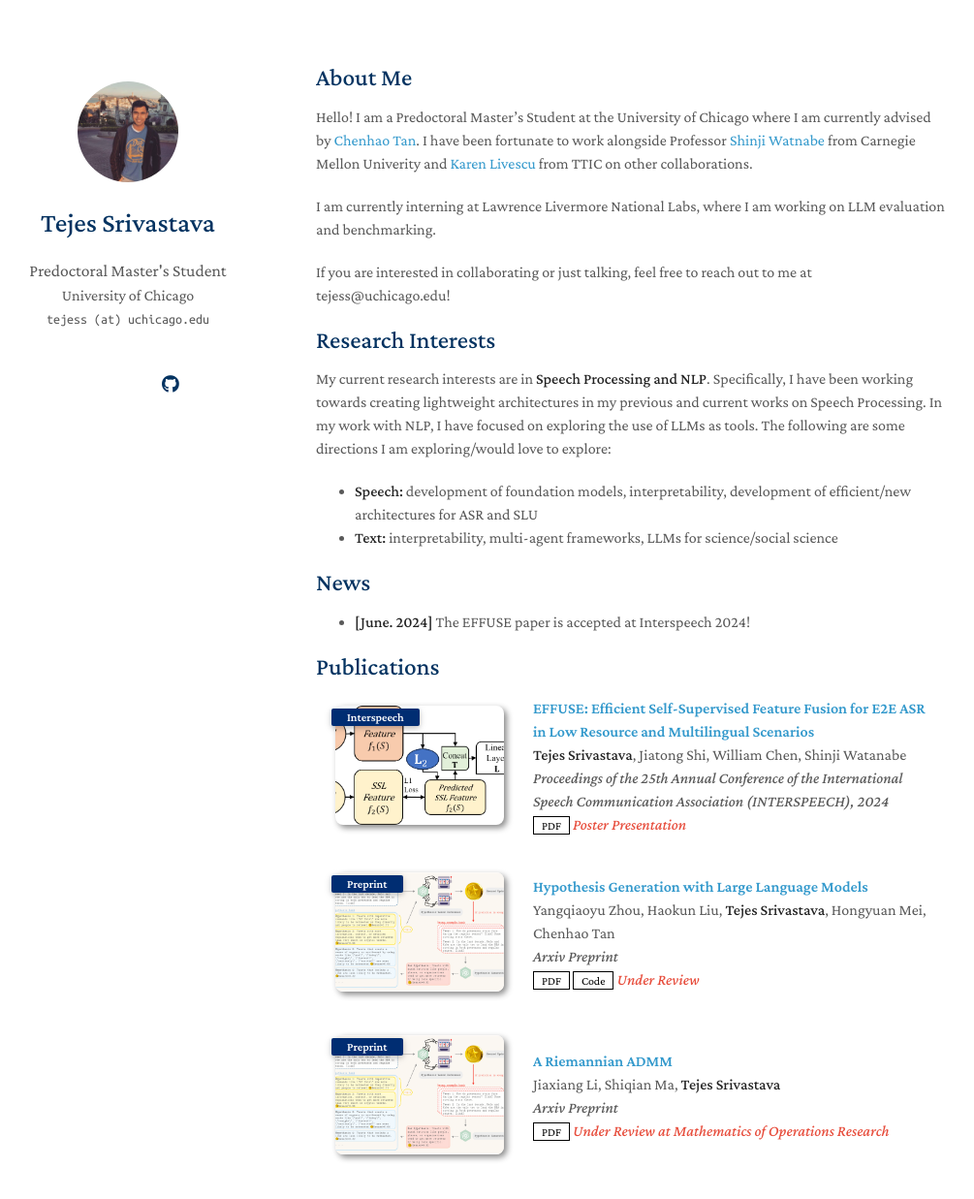
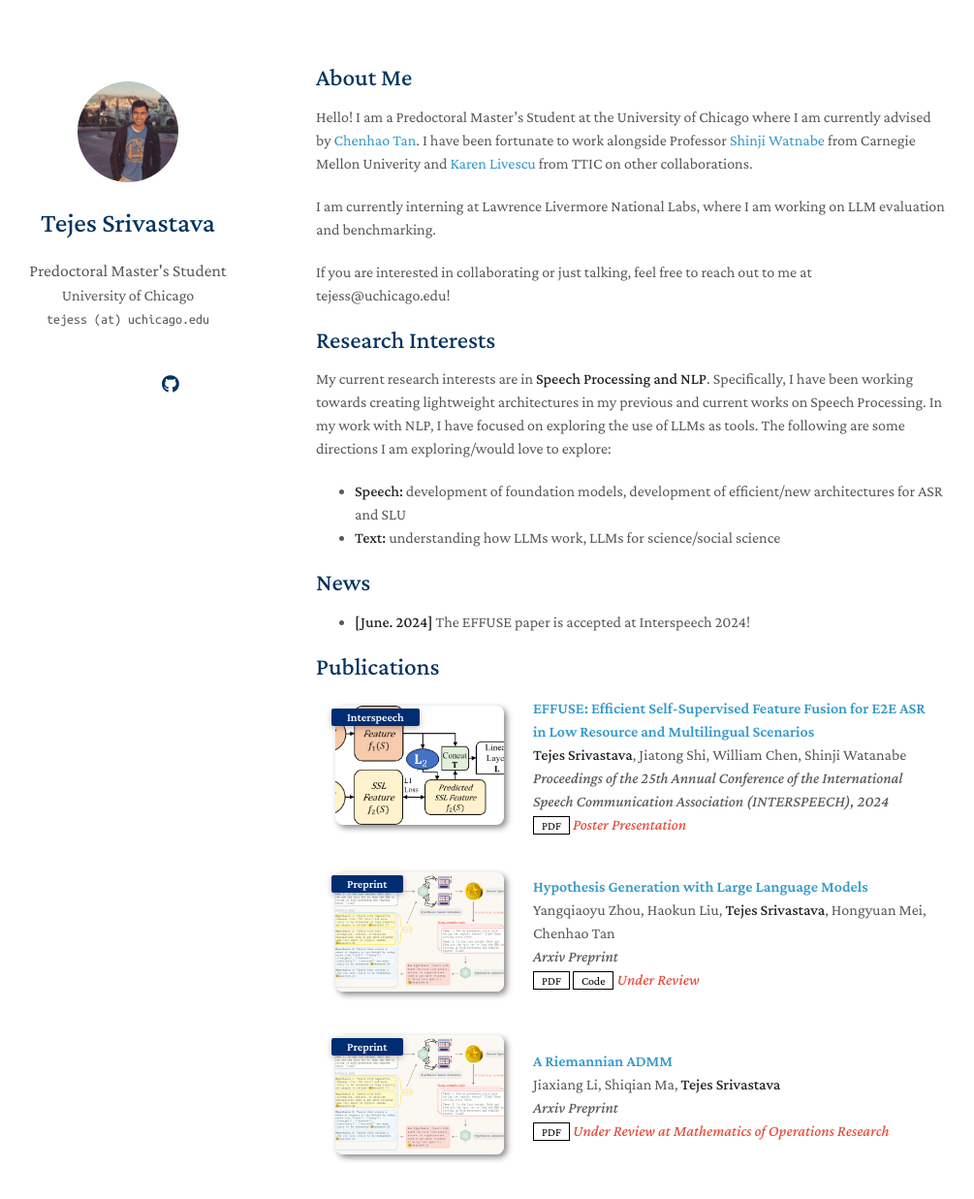
Before and after one commit to tejess/tejess.github.io, a Jekyll site: the page built from index.md, in a window 1280 px wide and 1325 px high. Shown: the top 1237 px of the window at 97% size, without its empty margins (144-1149 px from the left). Built offline with Jekyll 4.4.1, drawn with Linux system fonts in a browser that asks for light colours; a style sheet for code colours, icons or effects is not loaded; our own code applies the rules of GitHub Pages for plain Markdown files.

Commit message:
Update index.md

```diff
--- a/index.md
+++ b/index.md
@@ -13,8 +13,8 @@ If you are interested in collaborating or just talking, feel free to reach out t
 ## Research Interests
 
 My current research interests are in **Speech Processing and NLP**. Specifically, I have been working towards creating lightweight architectures in my previous and current works on Speech Processing. In my work with NLP, I have focused on exploring the use of LLMs as tools. The following are some directions I am exploring/would love to explore:
-- **Speech:** development of foundation models, interpretability, development of efficient/new architectures for ASR and SLU
-- **Text:** interpretability, multi-agent frameworks, LLMs for science/social science
+- **Speech:** development of foundation models, development of efficient/new architectures for ASR and SLU
+- **Text:** understanding how LLMs work, LLMs for science/social science
 
 ## News
 
```
